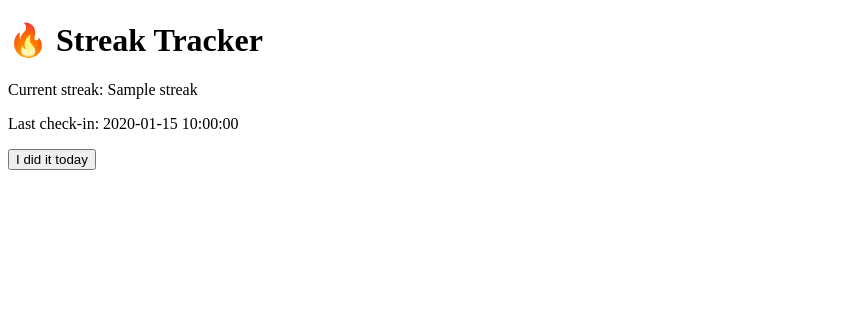
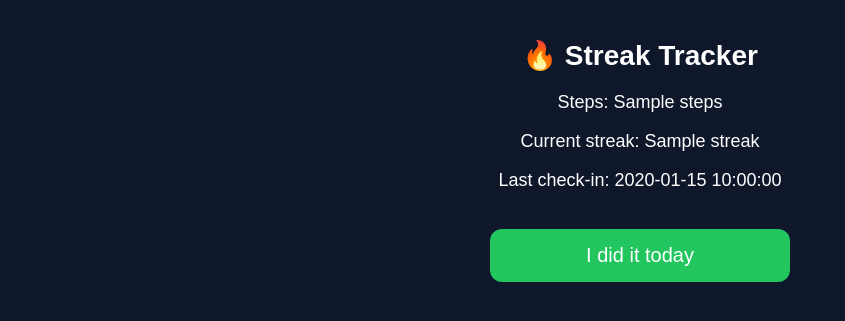
Before and after one commit to Hawkbaster/streak-tracker, a Flask app: template templates/index.html in a window 1280 px wide. Shown: the top 321 px of the page, without its empty margins (0-845 px from the left). Run offline with Flask 3, Linux system fonts and the light colour scheme; the template is opened without the code that fills it: most values are stand-ins (such as "Sample title", 1, 10 or a date in 2020).

Commit message:
Add steps system + improve streak logic

```diff
--- a/app.py
+++ b/app.py
@@ -13,6 +13,7 @@ def home():
     return render_template(
         "index.html",
         streak=data["streak"],
+        steps=data["steps"],
         last_date=data["last_date"]
     )
 
@@ -21,23 +22,30 @@ def checkin():
     today = str(date.today())
     data = db.get_data()
 
-    if data["last_date"] == today:
-        return redirect("/")
-
     streak = data["streak"]
+    steps = data["steps"]
     last_date = data["last_date"]
 
-    if last_date:
-        last = date.fromisoformat(last_date)
+    # 🔥 ВСЕГДА +1 шаг
+    steps += 1
 
-        if (date.today() - last).days == 1:
-            streak += 1
+    # 🧠 проверяем streak только если это новый день
+    if last_date != today:
+
+        if last_date:
+            last = date.fromisoformat(last_date)
+
+            if (date.today() - last).days == 1:
+                streak += 1
+            else:
+                streak = 1
         else:
             streak = 1
-    else:
-        streak = 1
 
-    db.update_data(streak, today)
+        # обновляем дату только если новый день
+        last_date = today
+
+    db.update_data(streak, steps, last_date)
 
     return redirect("/")
 
--- a/db.py
+++ b/db.py
@@ -11,38 +11,24 @@ def init_db():
         CREATE TABLE IF NOT EXISTS streak (
             id INTEGER PRIMARY KEY,
             streak INTEGER,
-            last_date TEXT
+            last_date TEXT,
+            steps INTEGER
         )
     """)
 
+    # 🔥 добавляем steps если его нет
+    c.execute("PRAGMA table_info(streak)")
+    columns = [col[1] for col in c.fetchall()]
+
+    if "steps" not in columns:
+        c.execute("ALTER TABLE streak ADD COLUMN steps INTEGER DEFAULT 0")
+
     c.execute("SELECT * FROM streak WHERE id = 1")
     if not c.fetchone():
-        c.execute("INSERT INTO streak (id, streak, last_date) VALUES (1, 0, NULL)")
+        c.execute("""
+            INSERT INTO streak (id, streak, last_date, steps)
+            VALUES (1, 0, NULL, 0)
+        """)
 
     conn.commit()
     conn.close()
-
-
-def get_data():
-    conn = sqlite3.connect(DB_NAME)
-    c = conn.cursor()
-
-    c.execute("SELECT streak, last_date FROM streak WHERE id = 1")
-    row = c.fetchone()
-
-    conn.close()
-    return {"streak": row[0], "last_date": row[1]}
-
-
-def update_data(streak, last_date):
-    conn = sqlite3.connect(DB_NAME)
-    c = conn.cursor()
-
-    c.execute("""
-        UPDATE streak
-        SET streak = ?, last_date = ?
-        WHERE id = 1
-    """, (streak, last_date))
-
-    conn.commit()
-    conn.close()
--- a/templates/index.html
+++ b/templates/index.html
@@ -2,10 +2,48 @@
 <html>
 <head>
     <title>Streak Tracker</title>
+
+    <meta name="viewport" content="width=device-width, initial-scale=1.0">
+
+    <style>
+        body {
+            font-family: Arial, sans-serif;
+            margin: 0;
+            padding: 20px;
+            background: #0f172a;
+            color: white;
+            text-align: center;
+        }
+
+        h1 {
+            font-size: 28px;
+            margin-bottom: 20px;
+        }
+
+        p {
+            font-size: 18px;
+        }
+
+        button {
+            font-size: 20px;
+            padding: 15px 25px;
+            margin-top: 20px;
+            border: none;
+            border-radius: 12px;
+            background: #22c55e;
+            color: white;
+            width: 90%;
+            max-width: 300px;
+        }
+
+        button:active {
+            transform: scale(0.98);
+        }
+    </style>
 </head>
 <body>
     <h1>🔥 Streak Tracker</h1>
-
+    <p>Steps: {{ steps }}</p>
     <p>Current streak: {{ streak }}</p>
     <p>Last check-in: {{ last_date }}</p>
 
```
